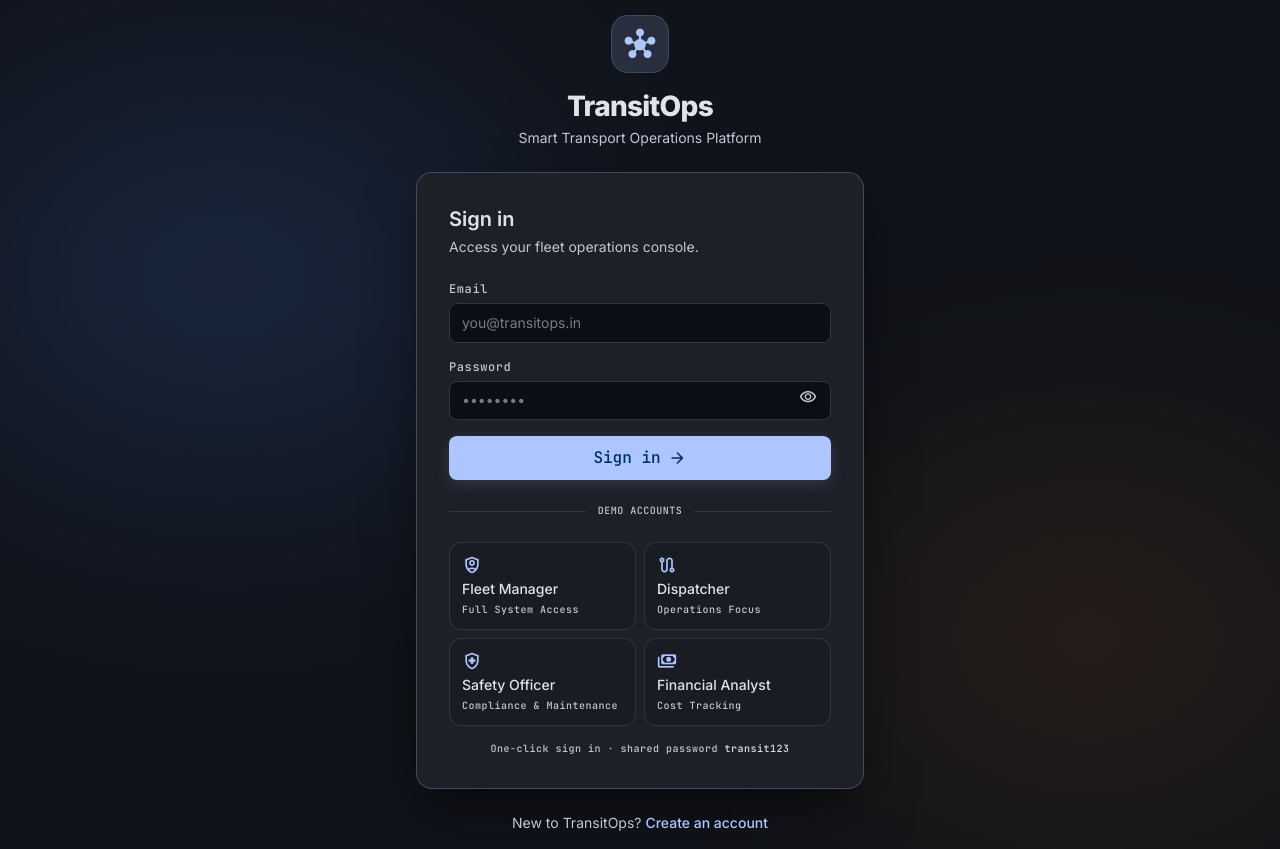
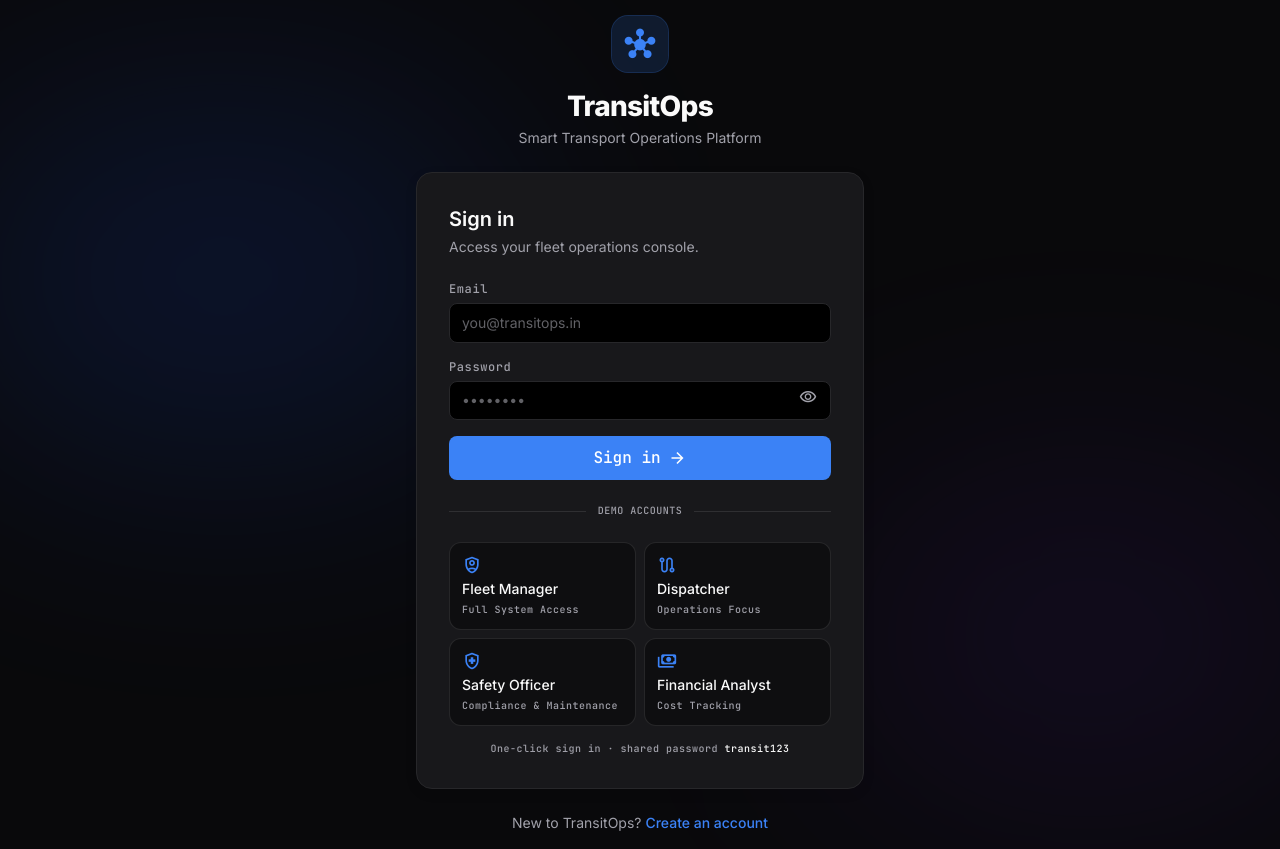
Before and after one commit to notUbaid/TransitOps, a React (Vite) app: page /login in a window 1280 px wide. Built offline with nearby package versions, Linux system fonts and the light colour scheme.

Commit message:
UI Polish: Transition from heavy glassmorphism to clean SaaS aesthetic (Zinc/Blue theme)

```diff
--- a/src/components/layout/Sidebar.tsx
+++ b/src/components/layout/Sidebar.tsx
@@ -34,7 +34,7 @@ export function Sidebar({ onNavigate }: { onNavigate?: () => void }) {
               cn(
                 "flex items-center gap-3 rounded-xl px-4 py-3 font-label-md text-label-md transition-all duration-200",
                 isActive
-                  ? "bg-primary-container font-bold text-on-primary-container shadow-[0_4px_20px_rgba(77,142,255,0.15)]"
+                  ? "bg-primary-container font-bold text-on-primary-container"
                   : "text-on-surface-variant hover:bg-white/5 hover:text-on-surface",
               )
             }
--- a/src/components/ui/KpiCard.tsx
+++ b/src/components/ui/KpiCard.tsx
@@ -36,7 +36,6 @@ export function KpiCard({
   const a = ACCENT[accent];
   return (
     <div className="glass group relative overflow-hidden rounded-xl p-4">
-      <div className={cn("absolute -right-6 -top-6 h-24 w-24 rounded-full blur-2xl transition-all duration-500", a.glow)} />
       <div className="relative">
         <div className="mb-2 flex items-start justify-between">
           <span className="font-label-sm text-label-sm uppercase tracking-wider text-on-surface-variant">
@@ -64,7 +63,7 @@ export function KpiCard({
         {progress != null && (
           <div className="mt-3 h-1.5 w-full overflow-hidden rounded-full bg-surface-variant">
             <div
-              className="h-full rounded-full bg-secondary shadow-[0_0_8px_var(--color-secondary)]"
+              className="h-full rounded-full bg-secondary"
               style={{ width: `${Math.max(0, Math.min(100, progress))}%` }}
             />
           </div>
--- a/src/components/ui/primitives.tsx
+++ b/src/components/ui/primitives.tsx
@@ -21,7 +21,7 @@ interface ButtonProps extends ButtonHTMLAttributes<HTMLButtonElement> {
 
 const BUTTON_VARIANTS: Record<ButtonVariant, string> = {
   primary:
-    "bg-primary text-on-primary hover:bg-primary-fixed-dim shadow-[0_4px_16px_rgba(173,198,255,0.15)]",
+    "bg-primary text-on-primary hover:bg-primary/90",
   secondary:
     "bg-surface-container-high text-on-surface border border-white/10 hover:bg-surface-variant",
   outline:
--- a/src/index.css
+++ b/src/index.css
@@ -6,69 +6,69 @@
    ============================================================ */
 @theme {
   /* Surfaces */
-  --color-surface: #10131a;
-  --color-surface-dim: #10131a;
-  --color-surface-bright: #363941;
-  --color-surface-container-lowest: #0b0e15;
-  --color-surface-container-low: #191b23;
-  --color-surface-container: #1d2027;
-  --color-surface-container-high: #272a31;
-  --color-surface-container-highest: #32353c;
-  --color-surface-variant: #32353c;
-  --color-background: #10131a;
+  --color-surface: #09090b;
+  --color-surface-dim: #09090b;
+  --color-surface-bright: #27272a;
+  --color-surface-container-lowest: #000000;
+  --color-surface-container-low: #09090b;
+  --color-surface-container: #18181b; /* zinc-900 */
+  --color-surface-container-high: #27272a; /* zinc-800 */
+  --color-surface-container-highest: #3f3f46; /* zinc-700 */
+  --color-surface-variant: #27272a;
+  --color-background: #09090b;
 
   /* On-surface text */
-  --color-on-surface: #e1e2ec;
-  --color-on-surface-variant: #c2c6d6;
-  --color-on-background: #e1e2ec;
-  --color-inverse-surface: #e1e2ec;
-  --color-inverse-on-surface: #2e3038;
+  --color-on-surface: #fafafa;
+  --color-on-surface-variant: #a1a1aa;
+  --color-on-background: #fafafa;
+  --color-inverse-surface: #fafafa;
+  --color-inverse-on-surface: #09090b;
 
   /* Outlines */
-  --color-outline: #8c909f;
-  --color-outline-variant: #424754;
+  --color-outline: #52525b; /* zinc-600 */
+  --color-outline-variant: #27272a; /* zinc-800 */
 
-  /* Primary (blue) */
-  --color-primary: #adc6ff;
-  --color-on-primary: #002e6a;
-  --color-primary-container: #4d8eff;
-  --color-on-primary-container: #00285d;
-  --color-inverse-primary: #005ac2;
-  --color-surface-tint: #adc6ff;
-  --color-primary-fixed: #d8e2ff;
-  --color-primary-fixed-dim: #adc6ff;
-  --color-on-primary-fixed: #001a42;
-  --color-on-primary-fixed-variant: #004395;
+  /* Primary (Sleek Blue / White) */
+  --color-primary: #3b82f6; /* blue-500 */
+  --color-on-primary: #ffffff;
+  --color-primary-container: #1d4ed8;
+  --color-on-primary-container: #eff6ff;
+  --color-inverse-primary: #3b82f6;
+  --color-surface-tint: #3b82f6;
+  --color-primary-fixed: #bfdbfe;
+  --color-primary-fixed-dim: #93c5fd;
+  --color-on-primary-fixed: #1e3a8a;
+  --color-on-primary-fixed-variant: #1d4ed8;
 
-  /* Secondary (steel) */
-  --color-secondary: #b7c8e1;
-  --color-on-secondary: #213145;
-  --color-secondary-container: #3a4a5f;
-  --color-on-secondary-container: #a9bad3;
-  --color-secondary-fixed: #d3e4fe;
-  --color-secondary-fixed-dim: #b7c8e1;
-  --color-on-secondary-fixed: #0b1c30;
-  --color-on-secondary-fixed-variant: #38485d;
+  /* Secondary (Neutral) */
+  --color-secondary: #e4e4e7;
+  --color-on-secondary: #18181b;
+  --color-secondary-container: #27272a;
+  --color-on-secondary-container: #fafafa;
+  --color-secondary-fixed: #f4f4f5;
+  --color-secondary-fixed-dim: #e4e4e7;
+  --color-on-secondary-fixed: #09090b;
+  --color-on-secondary-fixed-variant: #27272a;
 
-  /* Tertiary (amber) */
-  --color-tertiary: #ffb786;
-  --color-on-tertiary: #502400;
-  --color-tertiary-container: #df7412;
-  --color-on-tertiary-container: #461f00;
-  --color-tertiary-fixed: #ffdcc6;
-  --color-tertiary-fixed-dim: #ffb786;
-  --color-on-tertiary-fixed: #311400;
-  --color-on-tertiary-fixed-variant: #723600;
+  /* Tertiary (Accent - Indigo/Violet) */
+  --color-tertiary: #8b5cf6;
+  --color-on-tertiary: #ffffff;
+  --color-tertiary-container: #5b21b6;
+  --color-on-tertiary-container: #f5f3ff;
+  --color-tertiary-fixed: #ddd6fe;
+  --color-tertiary-fixed-dim: #c4b5fd;
+  --color-on-tertiary-fixed: #2e1065;
+  --color-on-tertiary-fixed-variant: #4c1d95;
 
-  /* Error (red) */
-  --color-error: #ffb4ab;
-  --color-on-error: #690005;
-  --color-error-container: #93000a;
-  --color-on-error-container: #ffdad6;
+  /* Error (Red) */
+  --color-error: #ef4444;
+  --color-on-error: #ffffff;
+  --color-error-container: #7f1d1d;
+  --color-on-error-container: #fef2f2;
 
   /* Semantic aliases */
-  --color-success: #6ee7b7;
-  --color-warning: #fbbf24;
+  --color-success: #10b981;
+  --color-warning: #f59e0b;
 
   /* Font families */
   --font-sans: "Inter", ui-sans-serif, system-ui, sans-serif;
@@ -162,16 +162,14 @@
 @layer components {
   /* Glassmorphism surfaces */
   .glass {
-    background-color: color-mix(in srgb, var(--color-surface-container) 78%, transparent);
-    border: 1px solid rgba(255, 255, 255, 0.08);
-    backdrop-filter: blur(12px);
-    -webkit-backdrop-filter: blur(12px);
+    background-color: var(--color-surface-container);
+    border: 1px solid var(--color-outline-variant);
   }
 
   .glass-strong {
     background-color: var(--color-surface-container);
-    border: 1px solid rgba(173, 198, 255, 0.25);
-    box-shadow: 0 24px 60px -12px rgba(0, 0, 0, 0.6);
+    border: 1px solid var(--color-outline-variant);
+    box-shadow: 0 4px 12px rgba(0, 0, 0, 0.1);
   }
 
   /* Dark filled input with focus glow */
@@ -192,7 +190,7 @@
   .input-field:focus {
     outline: none;
     border-color: var(--color-primary);
-    box-shadow: 0 0 0 1px var(--color-primary), 0 0 12px rgba(173, 198, 255, 0.18);
+    box-shadow: 0 0 0 1px var(--color-primary);
   }
   .input-field:disabled {
     opacity: 0.55;
```
